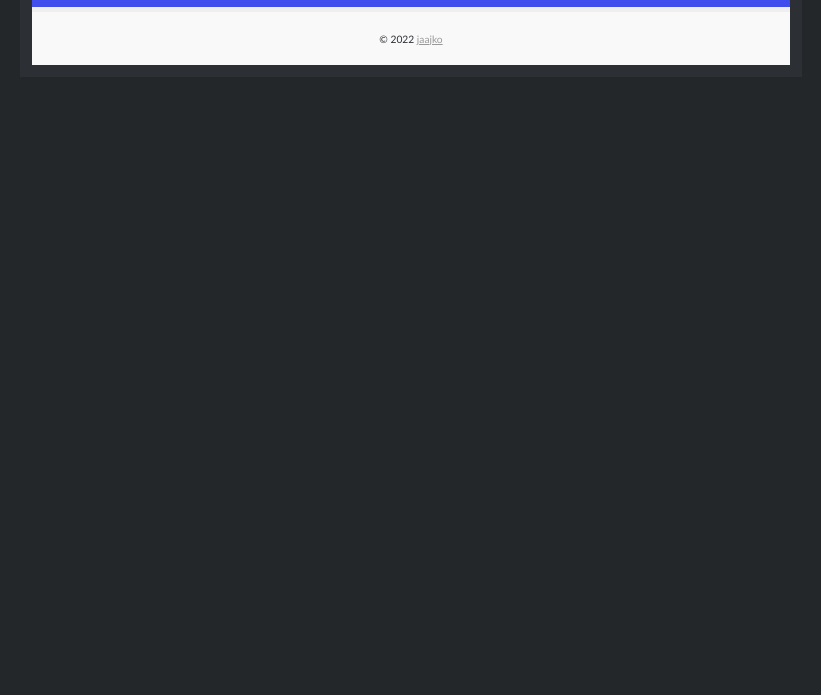
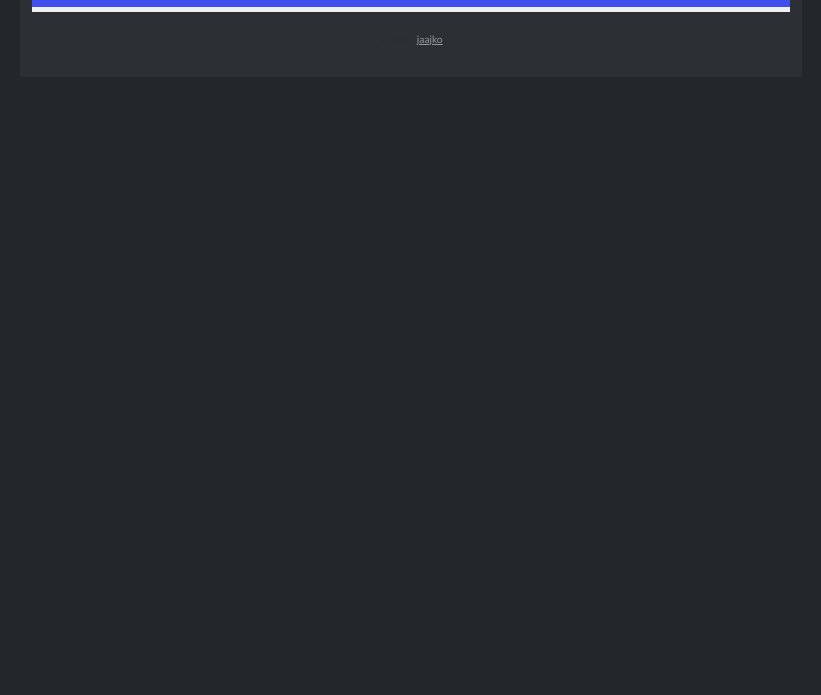
Before and after one commit to josups/coming-soon, a plain HTML site: page index.html in a window 1280 px wide. Shown: the part 105-800 px from the top of the page, without its empty margins (229-1050 px from the left). Drawn offline with Linux system fonts and the light colour scheme.

Commit message:
Update index.html

```diff
--- a/index.html
+++ b/index.html
@@ -27,7 +27,7 @@
     }
     #footer {
         color: #2C2F33;
-        background: #f9f9f9;
+        background: #2C2F33;
         padding: 10px 20px;
         border-top: 5px #efefef solid;
         font-size: 0.8em;
```
